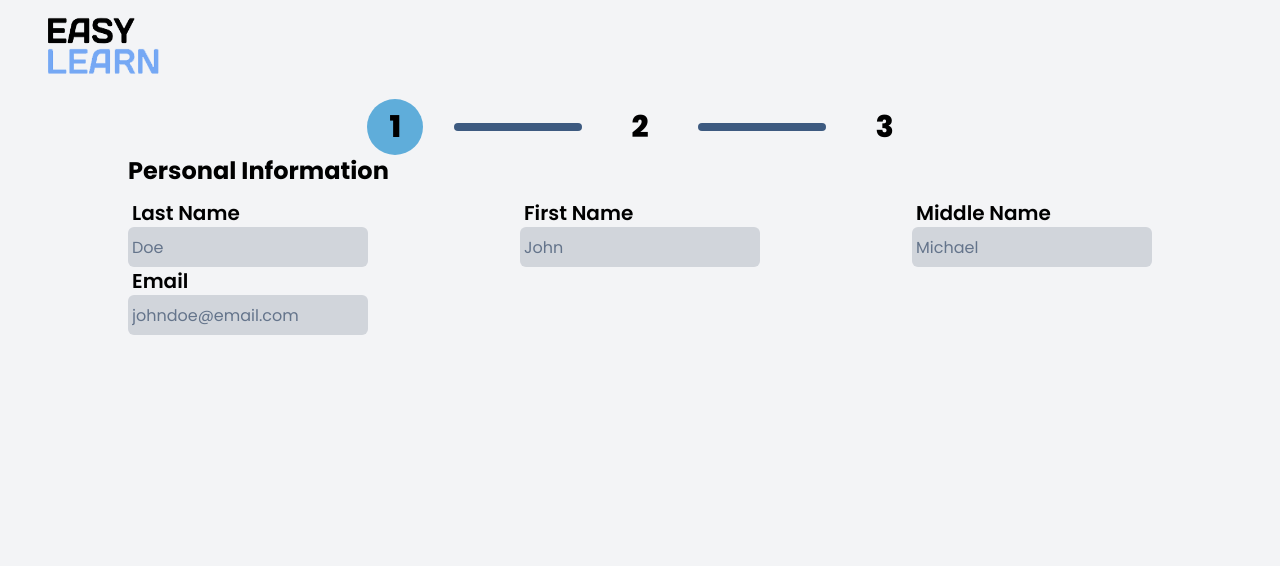
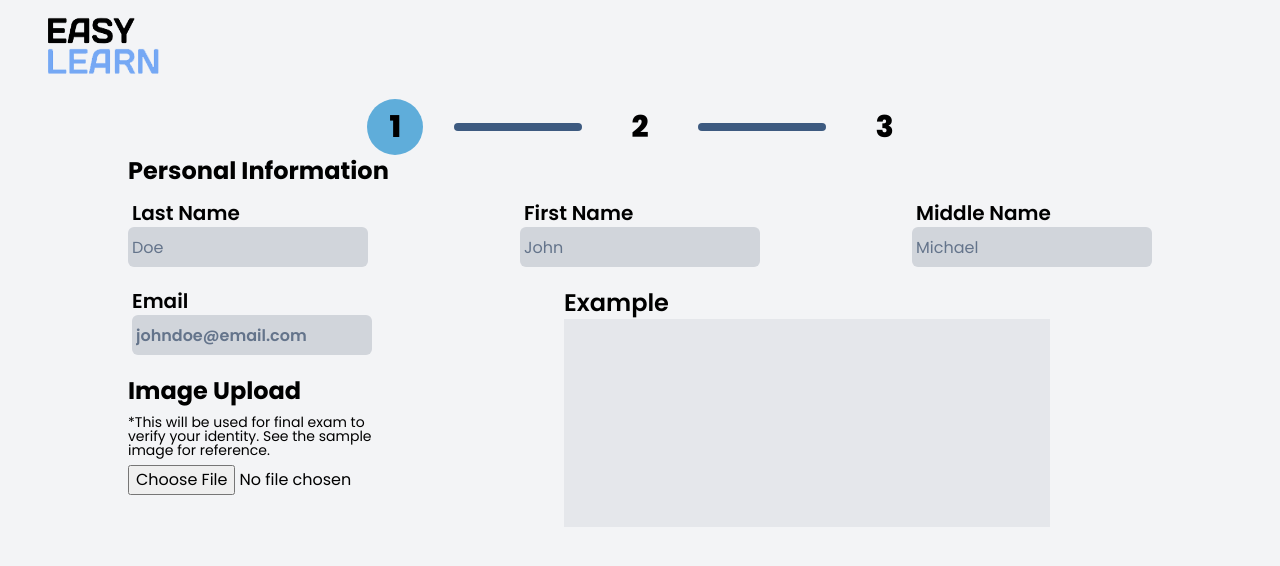
Before and after one commit to jdpena28/easylearn-kyc, a Next.js app: page / in a window 1280 px wide. Shown: the top 566 px of the page. Built offline with nearby package versions, Linux system fonts and the light colour scheme.

Commit message:
Add board for example

```diff
--- a/pages/index.jsx
+++ b/pages/index.jsx
@@ -21,10 +21,10 @@ const App = () => {
   return (
     <Layout>
       <StepIndicator stepColor2={"secondary"} stepColor3={"secondary"} />
-      <div className='container mx-auto px-24'>
+      <div className='relative container mx-auto px-24'>
         <h3 className='font-bold text-2xl'>Personal Information</h3>
         <div className='mx-auto max-w-6xl'>
-          <form action=''>
+          <form action='' className='space-y-5'>
             <div className='flex justify-between mt-3'>
               {label.map((item) => {
                 return (
@@ -32,24 +32,30 @@ const App = () => {
                 )
               })}
             </div>
-            <div>
-              <div className='flex flex-col'>
-                <label
-                  className='text-xl font-semibold pl-1'
-                  htmlFor='lastName'
-                >
-                  Email
-                </label>
+            <div className='flex w-full'>
+              <label className='text-xl font-semibold pl-1' htmlFor='lastName'>
+                Email <br />
 					 <input
-                  className='bg-gray-300 placeholder-slate-500 w-60 h-10 rounded-md pl-1'
+                className='bg-gray-300 text-base placeholder-slate-500 w-60 h-10 rounded-md pl-1'
                 type='email'
                 name='lastName'
                 id='lastName'
                 required
                 placeholder='johndoe@email.com'
               />
+              </label>
+              <div className='w-full pl-48'>
+                <h4 className='font-semibold text-2xl'>Example</h4>
+                <div className='absolute h-52 w-[40%] bg-gray-200'></div>
               </div>
-
+            </div>
+            <div className='space-y-2'>
+              <p className='text-2xl font-bold'>Image Upload</p>
+              <p className='text-sm w-64 leading-none'>
+                *This will be used for final exam to verify your identity. See
+                the sample image for reference.
+              </p>
+              <input type='file' id='img' name='img' accept='image/*'></input>
             </div>
           </form>
         </div>
```
Lines whose indentation alone changed are shown as unchanged.
